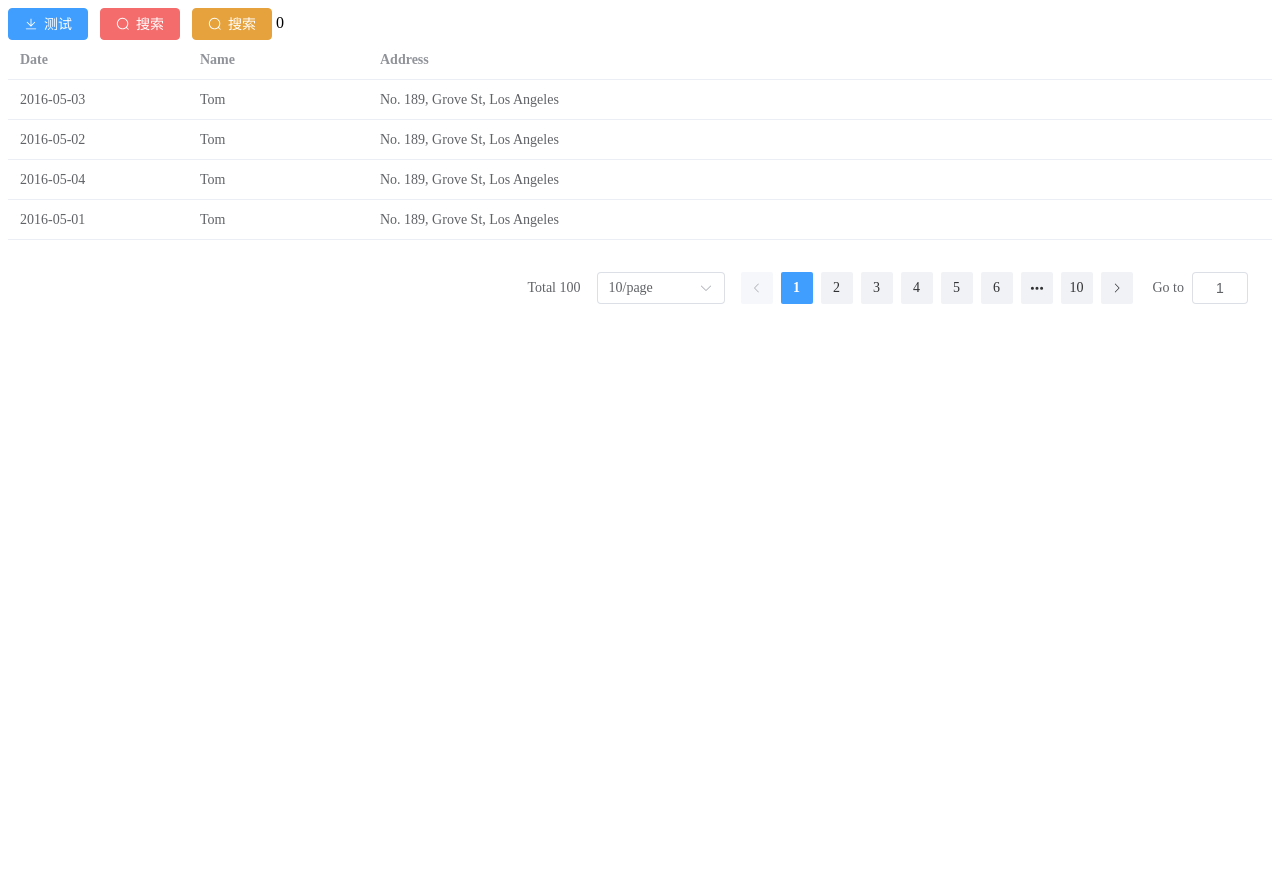
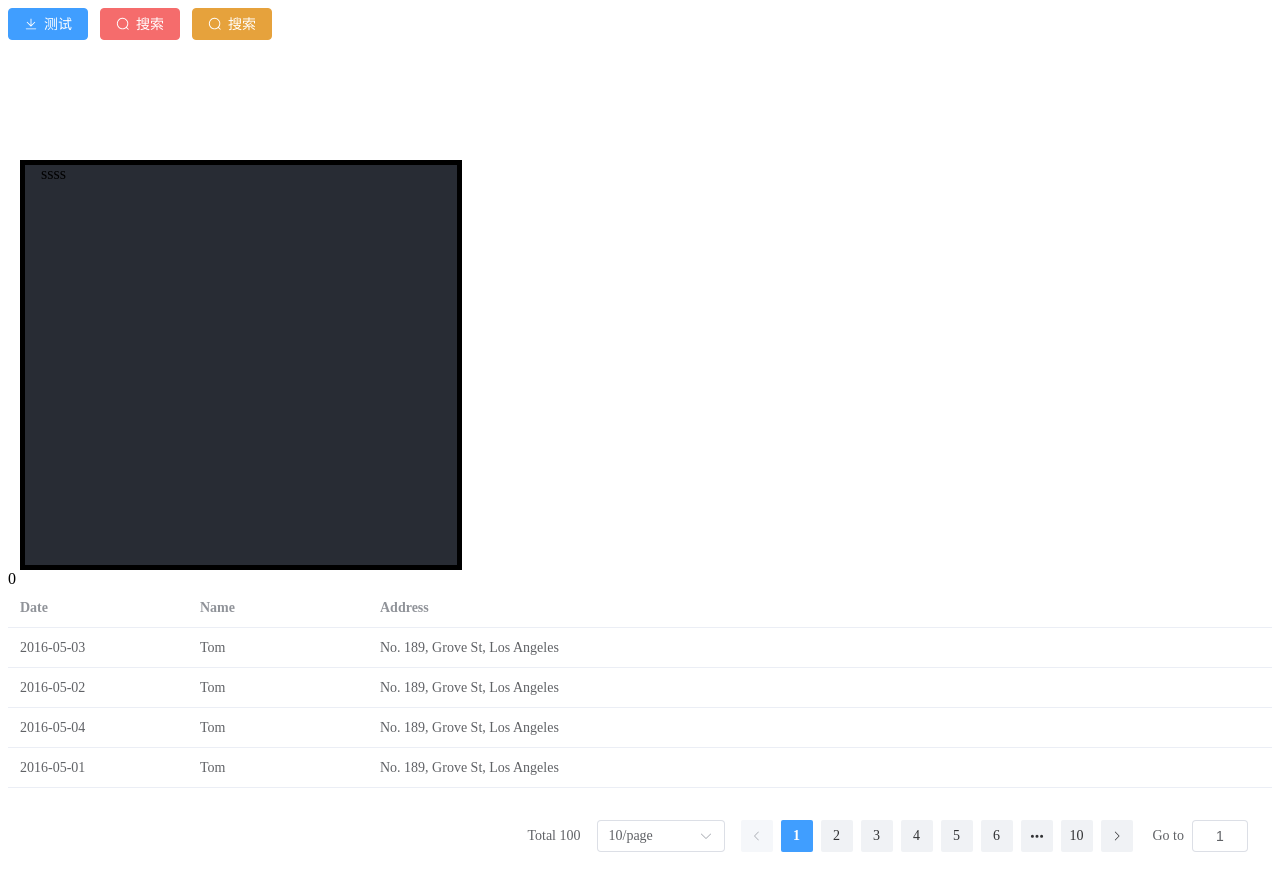
Before and after one commit to shuke-zhang/vue-template, a Vue app: page / in a window 1280 px wide. Before the commit the page ends 800 px from the top, so only its background shows below. Built offline with nearby package versions, Linux system fonts and the light colour scheme.

Commit message:
UnoCSS预设的基本使用

```diff
--- a/src/App.vue
+++ b/src/App.vue
@@ -61,7 +61,12 @@ function getList() {
   <el-button type="primary" :icon="Download" @click="test">测试</el-button>
   <el-button type="danger" :icon="Search" @click="test">搜索</el-button>
   <el-button type="warning" :icon="Search" @click="test">搜索</el-button>
+
+  <div border-solid ml-3 mt-30 px-4 w-100 h-100 border-5 class="bg-#282c34">
+    ssss
+  </div>
   {{ data }}
+
   <el-table :data="tableData" style="width: 100%">
     <el-table-column prop="date" label="Date" width="180" />
     <el-table-column prop="name" label="Name" width="180" />
@@ -99,11 +104,13 @@ function getList() {
 header {
   line-height: 1.5;
   max-height: 100vh;
+  background-color: #fff;
 }
 
 .logo {
   display: block;
   margin: 0 auto 2rem;
+  background-color: red;
 }
 
 nav {
--- a/uno.config.ts
+++ b/uno.config.ts
@@ -1,5 +1,5 @@
-import { defineConfig } from 'unocss';
+import { defineConfig, presetUno, presetAttributify } from 'unocss';
 
 export default defineConfig({
-  // ...UnoCSS options
+  presets: [presetUno(), presetAttributify()],
 });
```
Also changed, not shown: 1 other file (tests, documents, lock files or other folders).
